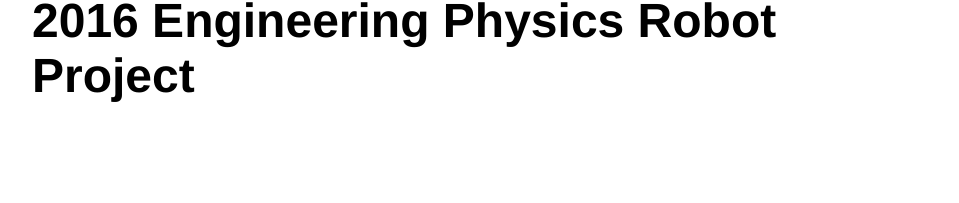
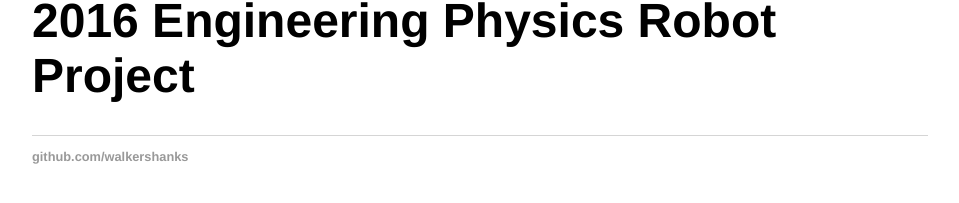
Before and after one commit to walkershanks/walkershanks.github.io, a Jekyll site: the page built from index.html, in a window 1280 px wide. Shown: the part 117-320 px from the top of the page, without its empty margins (160-1119 px from the left). Built offline with Jekyll 4.4.1, drawn with Linux system fonts in a browser that asks for light colours.

Commit message:
Update default.html

```diff
--- a/_layouts/default.html
+++ b/_layouts/default.html
@@ -19,5 +19,10 @@
 			{{ content }}
 
 			</div><!-- /.container -->
+			<footer>
+				<ul>
+	       				<li><a href="https://github.com/walkershanks">github.com/walkershanks</a></li>
+				</ul>
+			</footer>
 		</body>
 	</html>
```
